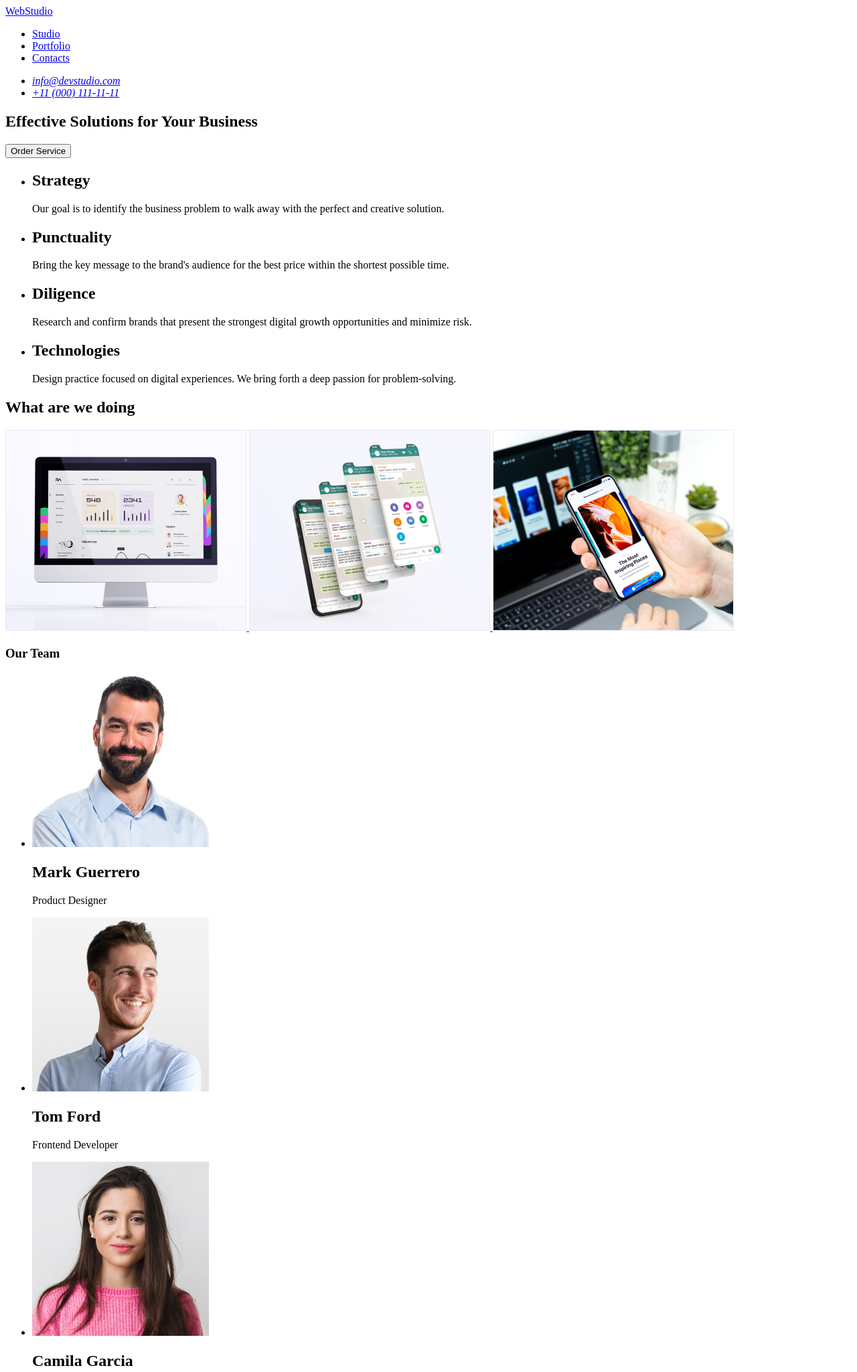
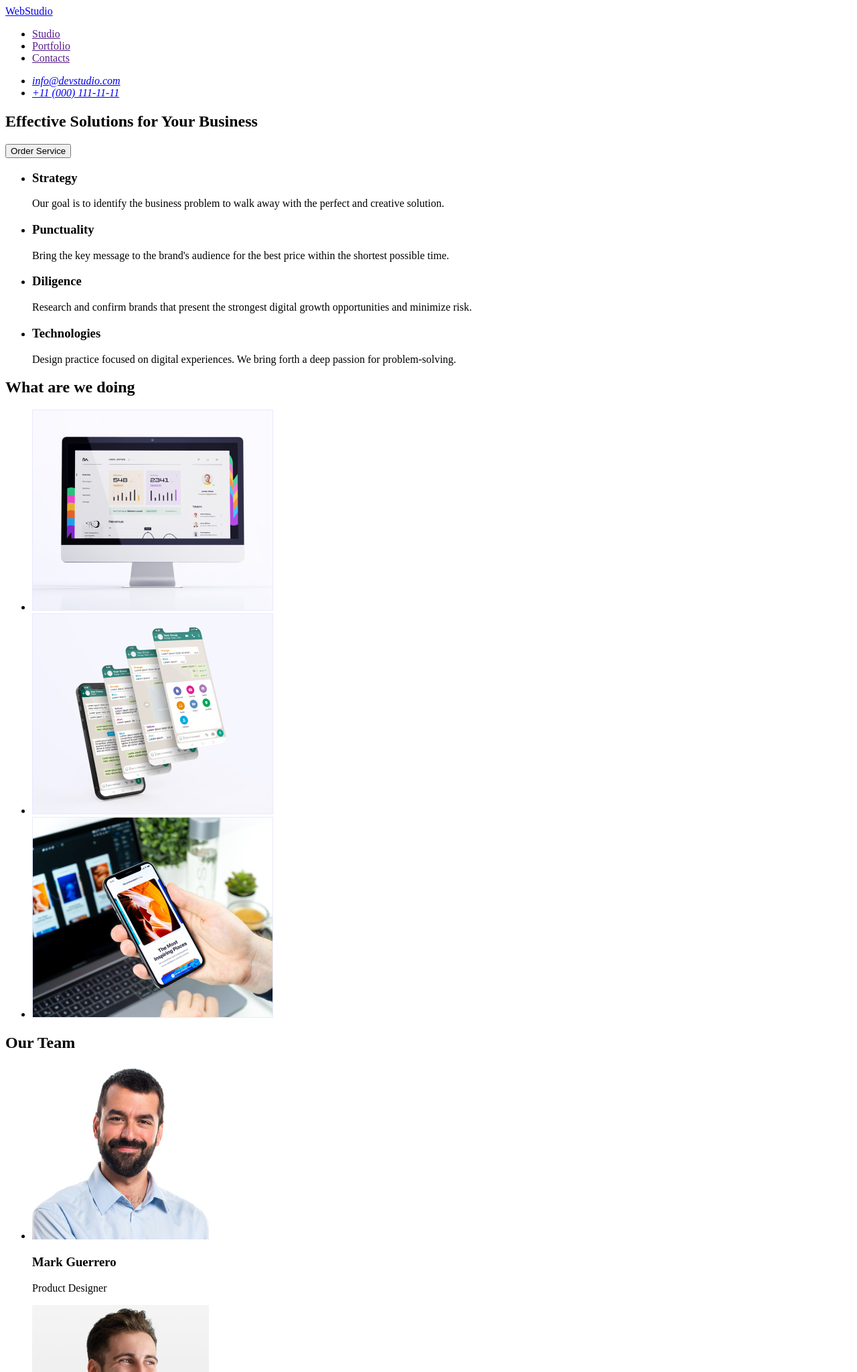
Before and after one commit to ArtOdesa2022Ua/goit-homework-01, a plain HTML site: page index.html in a window 1280 px wide. Shown: the top 2049 px of the page at 67% size. Drawn offline with Linux system fonts and the light colour scheme.

Commit message:
Add files via upload

```diff
--- a/index.html
+++ b/index.html
@@ -10,18 +10,12 @@
 
 <body>
     <header>
-        <a href="./index.html">WebStudio</a>
         <nav>
+            <a href="./index.html">WebStudio</a>
             <ul>
-                <li>
-                    <a href="#studio">Studio</a>
-                </li>
-                <li>
-                    <a href="#portfolio">Portfolio</a>
-                </li>
-                <li>
-                    <a href="#contacts">Contacts</a>
-                </li>
+                <li><a href="">Studio</a></li>
+                <li><a href="">Portfolio</a></li>
+                <li><a href="">Contacts</a></li>
             </ul>
         </nav>
         <address>
@@ -37,65 +31,62 @@
             <h1>Effective Solutions for Your Business</h1>
             <button type="button">Order Service</button>
         </section>
-        <!-- section 1 -->
-        <section>
+        <!-- section 2 -->
+        <section id="studio">
             <ul>
                 <li>
-                    <h2>Strategy</h2>
+                    <h3>Strategy</h3>
                     <p>Our goal is to identify the business problem to walk away with the perfect and creative solution.
                     </p>
                 </li>
                 <li>
-                    <h2>Punctuality</h2>
+                    <h3>Punctuality</h3>
                     <p>Bring the key message to the brand's audience for the best price within the shortest possible
                         time.</p>
                 </li>
                 <li>
-                    <h2>Diligence</h2>
+                    <h3>Diligence</h3>
                     <p>Research and confirm brands that present the strongest digital growth opportunities and minimize
                         risk.</p>
                 </li>
                 <li>
-                    <h2>Technologies</h2>
+                    <h3>Technologies</h3>
                     <p>Design practice focused on digital experiences. We bring forth a deep passion for
                         problem-solving.</p>
                 </li>
             </ul>
         </section>
-        <!-- section 2 -->
-        <section>
+        <!-- section 3 -->
+        <section id="Portfolio">
             <h2>What are we doing</h2>
-            <a href=""><img src="./images/img1.jpg" alt="img1" width="360">
-            </a>
-            <a href=""><img src="./images/img2.jpg" alt="img2" width="360">
-            </a>
-            <a href=""><img src="./images/img3.jpg" alt="img3" width="360">
-            </a>
+            <ul>
+                <li><img src="./images/img1.jpg" alt="img1" width="360"></li>
+                <li><img src="./images/img2.jpg" alt="img2" width="360"></li>
+                <li><img src="./images/img3.jpg" alt="img3" width="360"></li>
+            </ul>
         </section>
-        <!-- section 3 -->
-        <section>
-            <h3>Our Team</h3>
+        <!-- section 4 -->
+        <section id="contacts">
+            <h2>Our Team</h2>
             <ul>
-                <li><a href=""><img src="./images/img4.jpg" alt="MarkGuerrero" width="264"></a>
-                    <h2>Mark Guerrero</h2>
+                <li>
+                    <img src="./images/img4.jpg" alt="MarkGuerrero" width="264">
+                    <h3>Mark Guerrero</h3>
                     <p>Product Designer</p>
                 </li>
                 <li>
-                    <a href=""><img src="./images/img5.jpg" alt="TomFord" width="264">
-                    </a>
-                    <h2>Tom Ford</h2>
+                    <img src="./images/img5.jpg" alt="TomFord" width="264">
+                    <h3>Tom Ford</h3>
                     <p>Frontend Developer</p>
                 </li>
                 <li>
-                    <a href=""><img src="./images/img6.jpg" alt="CamilaGarcia" width="264">
-                    </a>
-                    <h2>Camila Garcia</h2>
+                    <img src="./images/img6.jpg" alt="CamilaGarcia" width="264">
+                    <h3>Camila Garcia</h3>
                     <p>Marketing</p>
                 </li>
                 <li>
-                    <a href=""><img src="./images/img7.jpg" alt="DanielWilson" width="264">
-                    </a>
-                    <h2>Daniel Wilson</h2>
+                    <img src="./images/img7.jpg" alt="DanielWilson" width="264">
+                    <h3>Daniel Wilson</h3>
                     <p>UI Designer</p>
                 </li>
             </ul>
```
